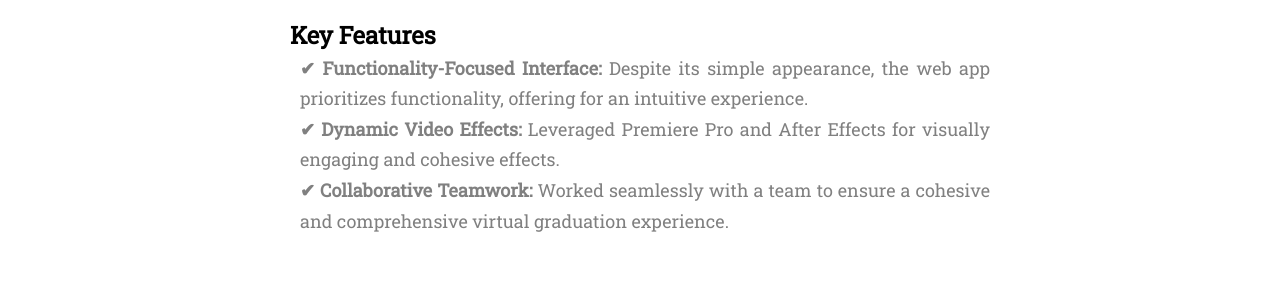
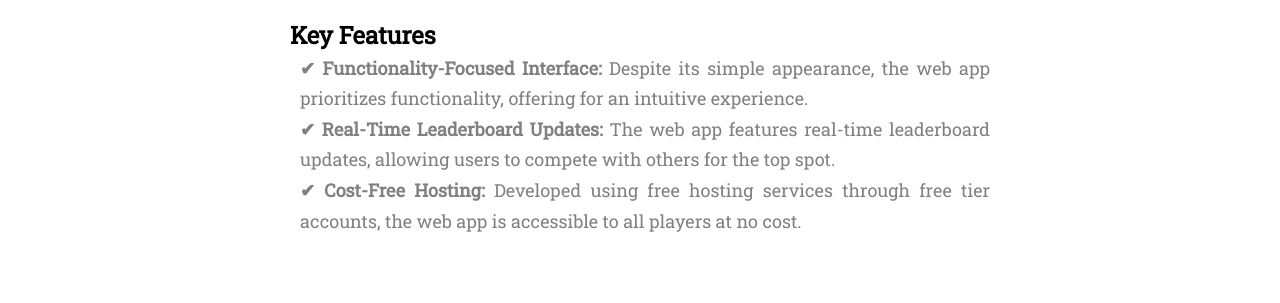
Before and after one commit to xpall/projects, a website: page invoker-training.html in a window 1280 px wide. Shown: the part 2259-2562 px from the top of the page. Drawn offline with nearby package versions, Linux system fonts and the light colour scheme.

Commit message:
Fixed key features content

```diff
--- a/invoker-training.html
+++ b/invoker-training.html
@@ -142,8 +142,8 @@
               <h4 class="project-details__content-subtitle">Key Features</h4>
               <p class="project-details__desc-para">
                 <strong>✔ Functionality-Focused Interface:</strong> Despite its simple appearance, the web app prioritizes functionality, offering for an intuitive experience.<br>
-                <strong>✔ Dynamic Video Effects:</strong> Leveraged Premiere Pro and After Effects for visually engaging and cohesive effects.<br>
-                <strong>✔ Collaborative Teamwork:</strong> Worked seamlessly with a team to ensure a cohesive and comprehensive virtual graduation experience.
+                <strong>✔ Real-Time Leaderboard Updates:</strong> The web app features real-time leaderboard updates, allowing users to compete with others for the top spot.<br>
+                <strong>✔ Cost-Free Hosting:</strong> Developed using free hosting services through free tier accounts, the web app is accessible to all players at no cost.
               </p>
             </div>
             <div class="project-details__tools-used">
```
